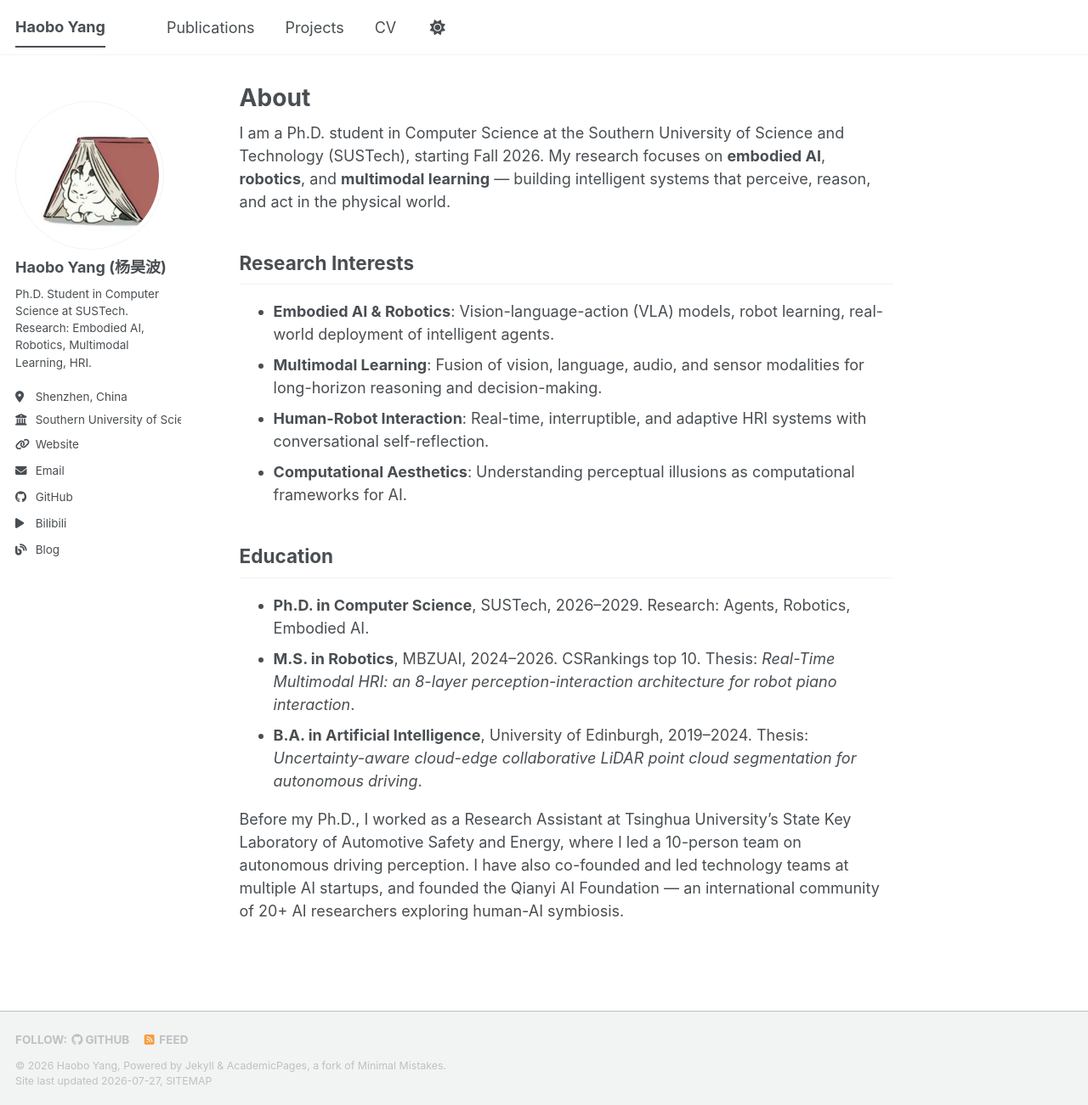
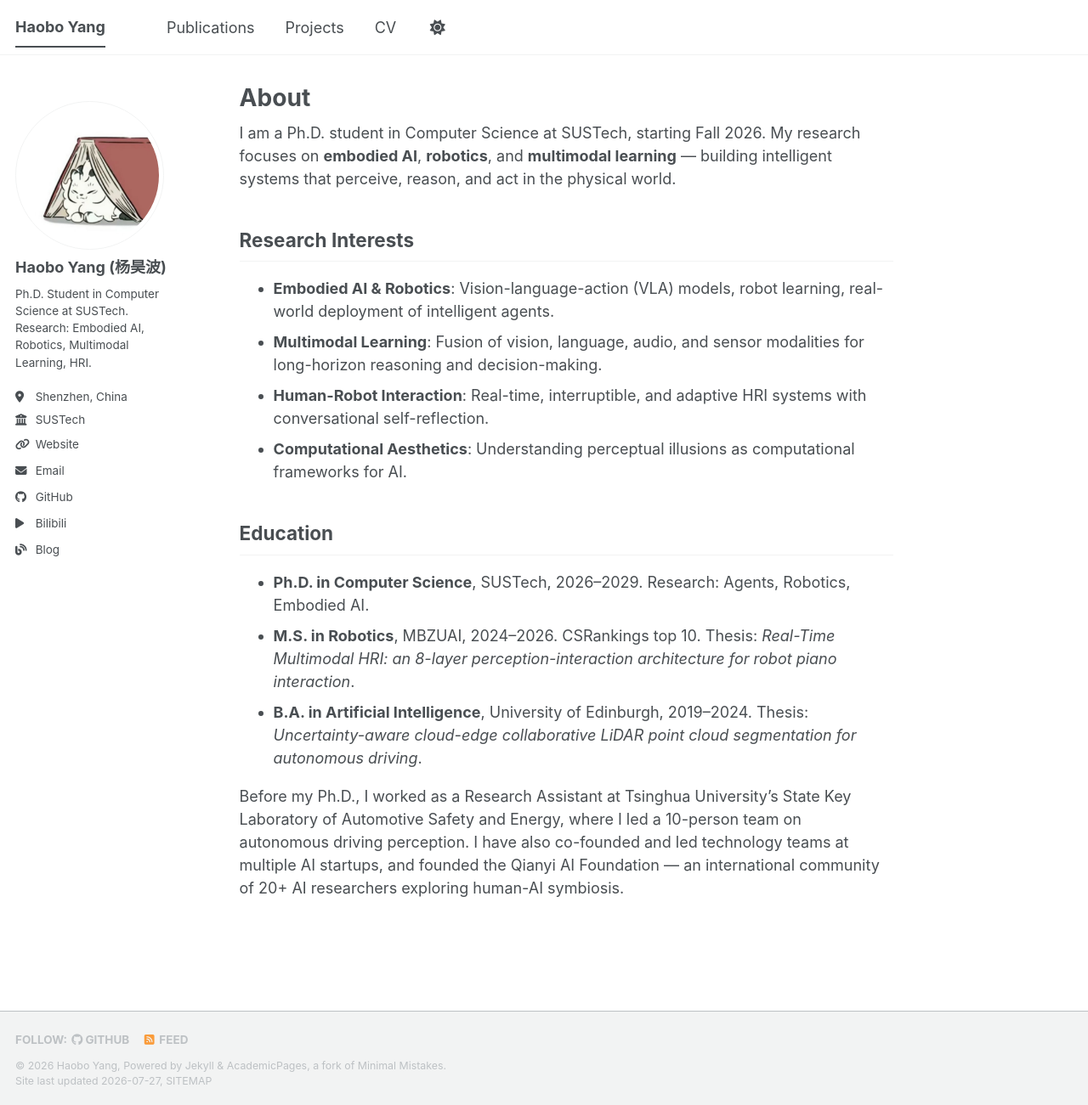
Before and after one commit to yhbcode000/yhbcode000.academic, a Jekyll site: the page built from _pages/about.md, in a window 1280 px wide and 1301 px high. Shown: the whole window at 85% size. Built offline with Jekyll 4.4.1, drawn with Linux system fonts in a browser that asks for light colours; a style sheet for code colours, icons or effects is not loaded.

Commit message:
Use SUSTech shorthand, fix patent company to MySelfOS Ltd.

```diff
--- a/_config.yml
+++ b/_config.yml
@@ -22,7 +22,7 @@ author:
   name             : "Haobo Yang (杨昊波)"
   bio              : "Ph.D. Student in Computer Science at SUSTech. Research: Embodied AI, Robotics, Multimodal Learning, HRI."
   location         : "Shenzhen, China"
-  employer         : "Southern University of Science and Technology"
+  employer         : "SUSTech"
   uri              : "https://blog.yhbcode000.tech"
   email            : "yhbcode000@foxmail.com"
   googlescholar    : # Add when available
--- a/_pages/about.md
+++ b/_pages/about.md
@@ -7,7 +7,7 @@ redirect_from:
   - /about.html
 ---
 
-I am a Ph.D. student in Computer Science at the Southern University of Science and Technology (SUSTech), starting Fall 2026. My research focuses on **embodied AI**, **robotics**, and **multimodal learning** — building intelligent systems that perceive, reason, and act in the physical world.
+I am a Ph.D. student in Computer Science at SUSTech, starting Fall 2026. My research focuses on **embodied AI**, **robotics**, and **multimodal learning** — building intelligent systems that perceive, reason, and act in the physical world.
 
 ## Research Interests
 
```
Also changed, not shown: _pages/cv.md (+1 -1 lines).
